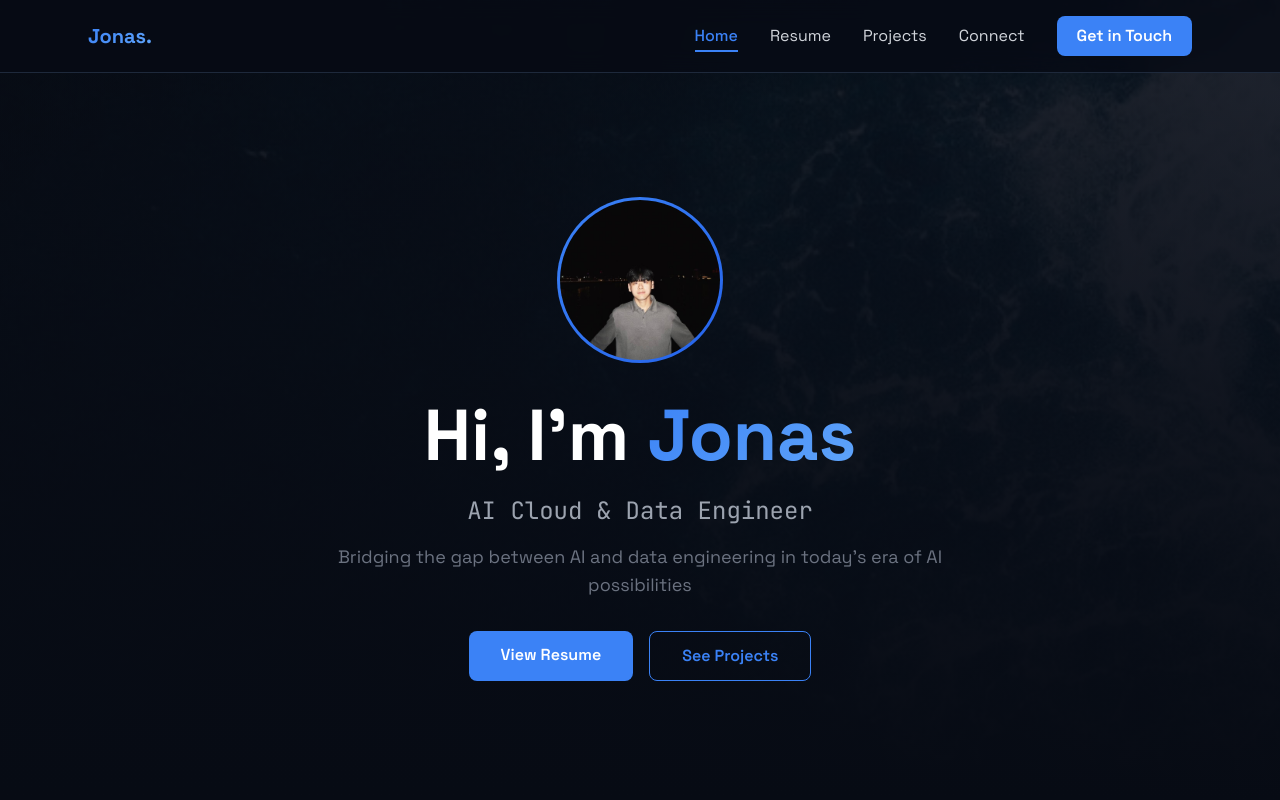
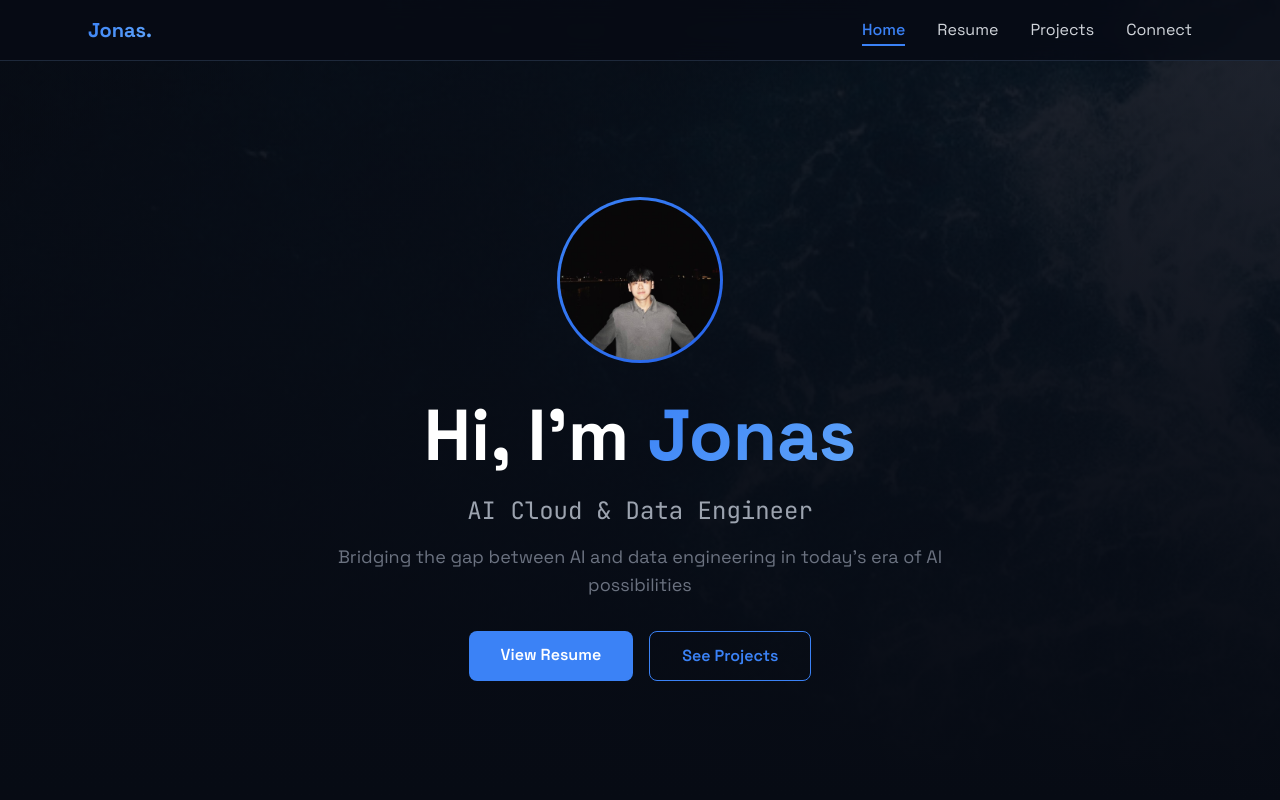
Before and after one commit to jonasnjx/portfolio_site, a plain HTML site: page index.html in a window 1280 px wide. Shown: the top 800 px of the page. Drawn offline with nearby package versions, Linux system fonts and the light colour scheme.

Commit message:
remove get in touch

```diff
--- a/index.html
+++ b/index.html
@@ -174,9 +174,6 @@
                     <a href="resume.html" class="nav-link text-gray-300 hover:text-white transition">Resume</a>
                     <a href="projects.html" class="nav-link text-gray-300 hover:text-white transition">Projects</a>
                     <a href="socials.html" class="nav-link text-gray-300 hover:text-white transition">Connect</a>
-                    <a href="mailto:ngjingxun1997@gmail.com" class="px-5 py-2 bg-accent hover:bg-accent-dark text-white font-semibold rounded-lg transition">
-                        Get in Touch
-                    </a>
                 </div>
 
                 <!-- Mobile Menu Button -->
```
